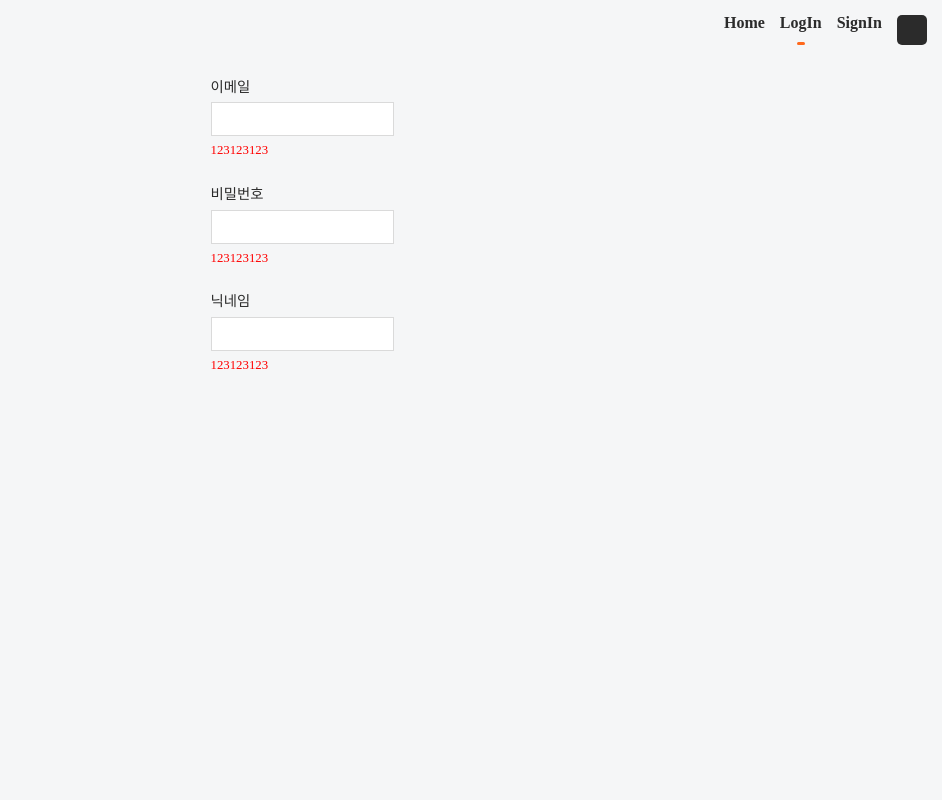
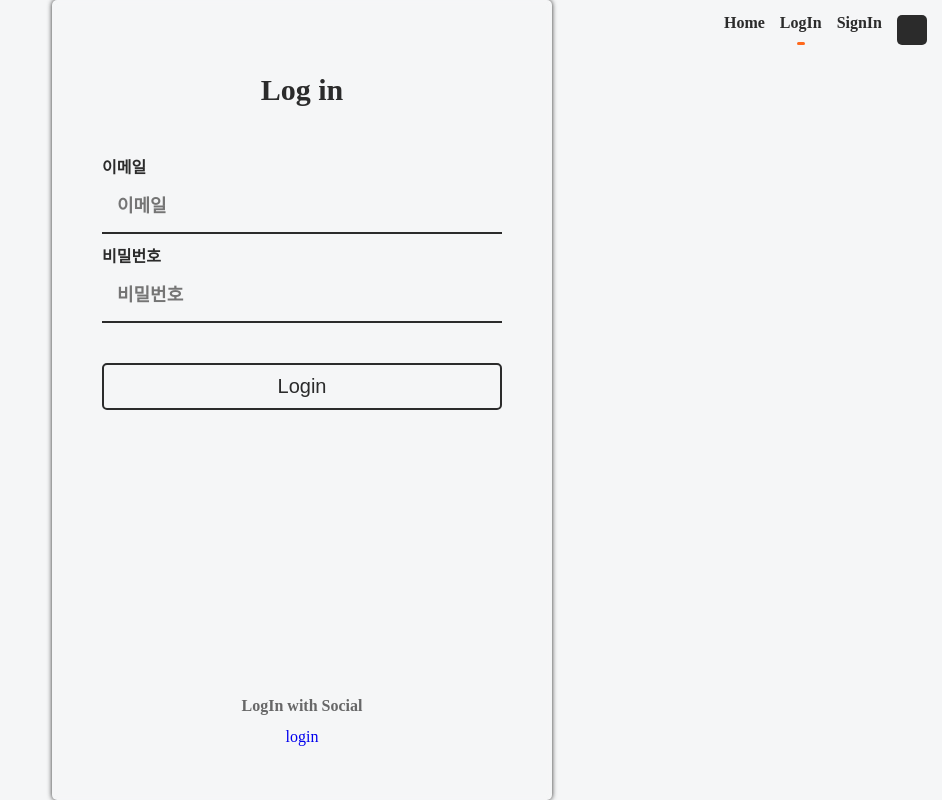
Before and after one commit to PLMOW/GO-ZIP-FE, a React (Create React App) app: page /login in a window 1280 px wide. Shown: the whole page, without its empty margins (338-1280 px from the left). Built offline with nearby package versions, Linux system fonts and the light colour scheme.

Commit message:
feat: Login 기능 추가

```diff
--- a/src/pages/Login.tsx
+++ b/src/pages/Login.tsx
@@ -1,32 +1,125 @@
+import { useForm } from 'react-hook-form';
 import styled from 'styled-components';
-import InputBox from 'components/form/InputBox';
+import loginUser from 'libs/client/api/loginUser';
+import { motion } from 'framer-motion';
+import { FormState } from 'libs/client/types/formType';
+import ReactHookInput from 'components/form/ReactHookInput';
 
 const Login = () => {
+  const {
+    register,
+    handleSubmit,
+    formState: { errors },
+  } = useForm<FormState>();
+
+  const onValid = async (data: FormState) => {
+    const { email, password } = data;
+    const res = await loginUser({ email, password });
+
+    console.log(`res : ${res}`);
+  };
+
   return (
-    <Wrapper>
-      <Container>
-        <InputBox text="이메일" />
-        <InputBox text="비밀번호" />
-        <InputBox text="닉네임" />
-      </Container>
-    </Wrapper>
+    <Container>
+      <TopWrapper>
+        <Title>Log in</Title>
+        <Form onSubmit={handleSubmit(onValid)}>
+          <ReactHookInput
+            type="이메일"
+            register={register}
+            errorMessage={errors.email?.message}
+          />
+          <ReactHookInput
+            type="비밀번호"
+            register={register}
+            errorMessage={errors.password?.message}
+          />
+          <Submit>Login</Submit>
+        </Form>
+      </TopWrapper>
+      <BottomWrapper>
+        <SocialText>LogIn with Social</SocialText>
+        <a href="/login">login</a>
+      </BottomWrapper>
+    </Container>
   );
 };
 
 export default Login;
 
-const Container = styled.div`
-  margin: 0 20px;
+const BottomWrapper = styled.div`
   display: flex;
+  flex-direction: column;
+  justify-content: flex-end;
+  padding-bottom: 5px;
+  gap: 5px;
   align-items: center;
-  justify-content: center;
-  flex-direction: column;
-  gap: 20px;
+  height: 100px;
+  width: 100%;
 `;
 
-const Wrapper = styled.div`
-  position: fixed;
-  margin-top: 70px;
-  width: 100vw;
-  height: 100vh;
+const SocialText = styled.div`
+  margin-bottom: 10px;
+  font-weight: 600;
+  opacity: 0.7;
 `;
+
+const TopWrapper = styled.div`
+  margin-top: 25px;
+  display: flex;
+  flex-direction: column;
+  align-items: center;
+  width: 100%;
+`;
+
+const Container = styled(motion.div)`
+  position: absolute;
+  width: 400px;
+  height: 700px;
+  border-radius: 5px;
+  left: calc(50% - 250px);
+  top: calc(50% - 400px);
+  color: ${({ theme }) => theme.color};
+  box-shadow: 0px 0px 5px ${({ theme }) => theme.color};
+  backdrop-filter: blur(3px);
+  padding: 50px;
+  display: flex;
+  flex-direction: column;
+  justify-content: space-between;
+  align-items: center;
+  transition: ease-in-out 0.15s;
+`;
+
+const Title = styled.div`
+  font-size: 30px;
+  width: 100%;
+  text-align: center;
+  font-weight: 600;
+`;
+
+const Form = styled.form`
+  width: 100%;
+  display: flex;
+  flex-direction: column;
+  display: flex;
+  flex-direction: column;
+  justify-content: space-between;
+  margin-top: 50px;
+  margin-bottom: 20px;
+`;
+
+const Submit = styled.button`
+  margin: 30px 0 30px 0;
+  padding: 10px;
+  border-radius: 5px;
+  background: ${({ theme }) => theme.background};
+  color: ${({ theme }) => theme.color};
+  border: 2px solid ${({ theme }) => theme.color};
+  font-size: 20px;
+  transition: ${({ theme }) => theme.transitionOption};
+  :hover {
+    cursor: pointer;
+    background: ${({ theme }) => theme.color};
+    color: ${({ theme }) => theme.background};
+  }
+`;
```
